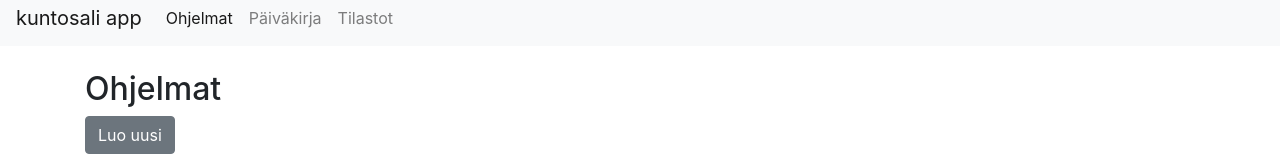
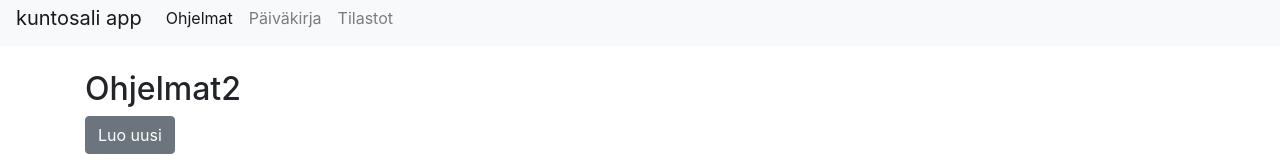
Before and after one commit to Niko-Snellman/kuntosali-app, a React (Create React App) app: page /ohjelmat in a window 1280 px wide. Shown: the part 166-326 px from the top of the page. Built offline with nearby package versions, Linux system fonts and the light colour scheme; no server answers.

Commit message:
Update Programs.js

```diff
--- a/src/routes/Programs.js
+++ b/src/routes/Programs.js
@@ -36,7 +36,7 @@ const Programs = (props) => {
       <Container className="mt-4">
         <Row>
           <Col className="mb-3">
-            <h2>Ohjelmat</h2>
+            <h2>Ohjelmat2</h2>
 
             <Button onClick={createNewClick}>{buttonText()}</Button>
           </Col>
```
